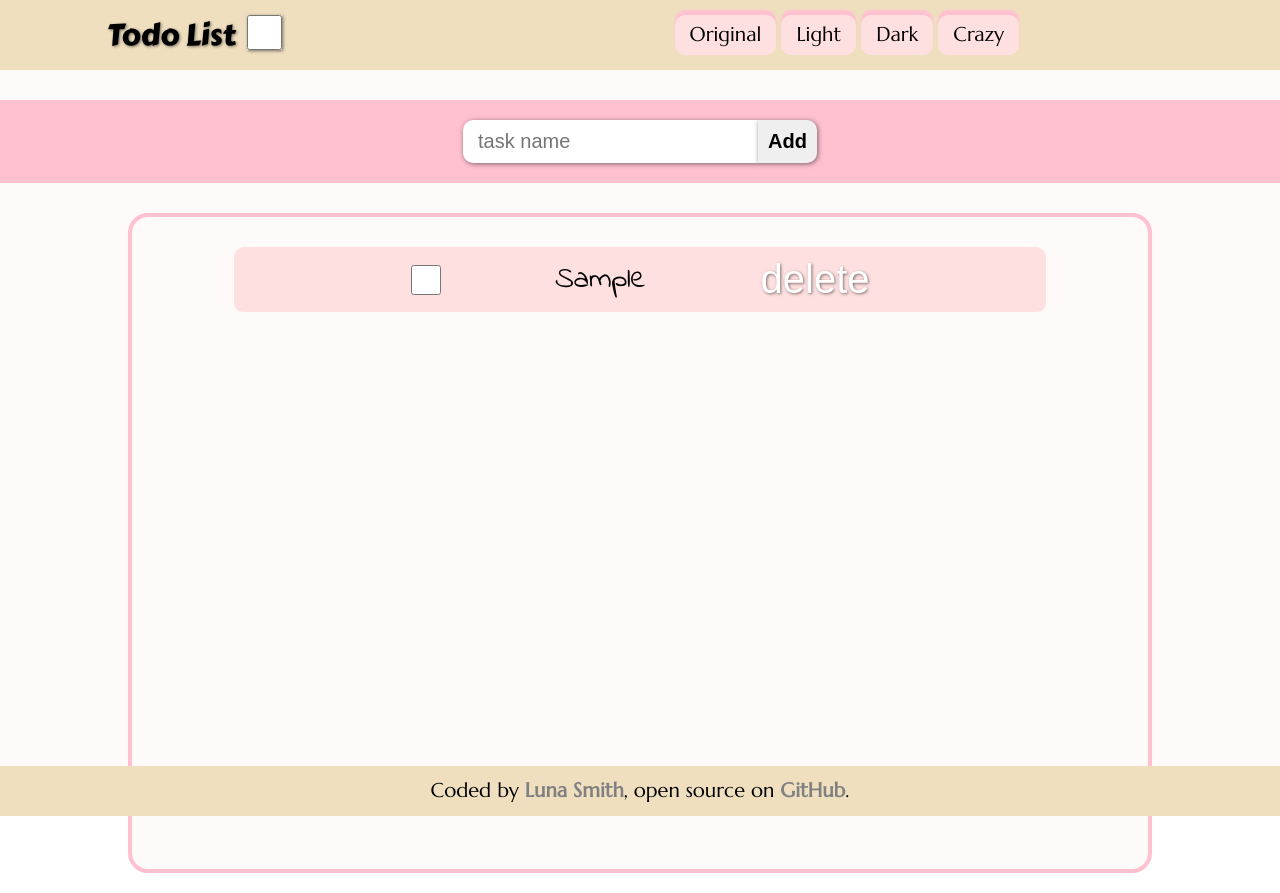
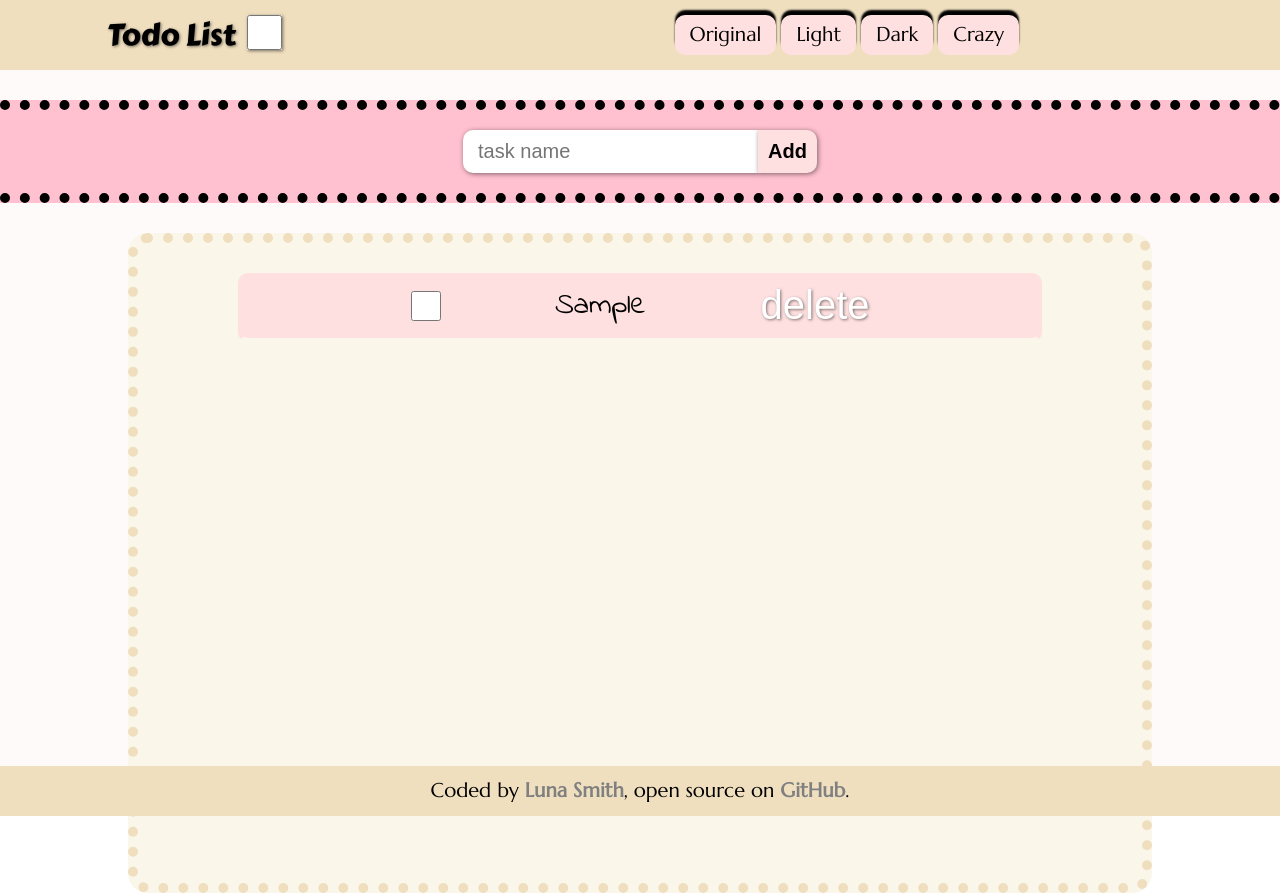
Before and after one commit to Lu-Smith/my_todo_list_react_typescript_redux, a React (Create React App) app: page / in a window 1280 px wide. Both pictures are taken after typing "Sample" into the empty fields and a click on the button "Add". Built offline with nearby package versions, Linux system fonts and the light colour scheme; the HTML template or start-up script is replaced by a standard one.

Commit message:
Updated styled.ts

```diff
--- a/src/app/components/AddedTasks.tsx
+++ b/src/app/components/AddedTasks.tsx
@@ -1,6 +1,6 @@
 import React, {FC, useState} from 'react';
 import {removeTask} from '../../features/newtaskSlice';
-import {useAppDispatch} from '../hooks';
+import {useAppDispatch, useAppSelector} from '../hooks';
 import {AddedTasksContainer, Input, TaskName, Button} from './styles/AddedTasks.styled';
 
 interface Props {
@@ -12,6 +12,7 @@ const AddedTasks: FC<Props> = ({task, index}) => {
 
   const [congrats, setCongrats] = useState("undone");
   const dispatch = useAppDispatch();
+  const changethemes = useAppSelector((state) => state.changethemes.value);
 
   const handleRemoveClick = () => {
    dispatch(removeTask(index));
@@ -23,13 +24,12 @@ const handleChange = () => {
     } else {
       setCongrats("undone");
     }
-
   }
 
   return (
-    <AddedTasksContainer color={congrats}>
+    <AddedTasksContainer color={congrats} theme={changethemes}>
           <Input type='checkbox' onChange={handleChange}/>
-          <TaskName>{task}</TaskName>
+          <TaskName theme={changethemes}>{task}</TaskName>
           <Button className="material-symbols-outlined" onClick={handleRemoveClick}>delete</Button>
     </AddedTasksContainer>
   )
--- a/src/app/components/Main.tsx
+++ b/src/app/components/Main.tsx
@@ -19,12 +19,12 @@ const Main: FC = () => {
     }
 
     return (
-      <MainContainer>
-        <NewTask>
+      <MainContainer theme={changethemes}>
+        <NewTask theme={changethemes}>
             <Input type='text' value={createTask} placeholder='task name' onChange={(e) => setCreateTask(e.target.value)}/>
-            <Button onClick={handleAddTask}>Add</Button>
+            <Button onClick={handleAddTask} theme={changethemes}>Add</Button>
         </NewTask>
-        <TasksList>
+        <TasksList theme={changethemes}>
             {newtasks.map((task: string, index:number) => {
                return <AddedTasks key={index} task={task} index={index}/>
             })}
--- a/src/app/components/styles/AddedTasks.styled.ts
+++ b/src/app/components/styles/AddedTasks.styled.ts
@@ -3,7 +3,10 @@ import styled from 'styled-components';
 
 export const AddedTasksContainer = styled.div`
 
- background: ${props => props.color === "undone" ? "#ffe0e0" : "#efdfbf"};
+ background: ${props =>
+  props.theme === "original" ? "#ffe0e0" :
+  props.theme === "light" ? "white" :
+  props.theme === "dark" ? "black" : "#7cbd1e"};
  padding: 10px 0;
  font-size: 20px;
  line-height: 30px;
@@ -12,9 +15,17 @@ export const AddedTasksContainer = styled.div`
  align-items: center;
  justify-content: center;
  font-family: 'Indie Flower', cursive;
- border-bottom: 2px solid #fffafa;
+ border-bottom: 4px solid ${props =>
+  props.theme === "original" ? "#faf6e9" :
+  props.theme === "light" ? "#ffe8d6" :
+  props.theme === "dark" ? "#163172" : "#1e56a0"};
+ border-left: 4px solid ${props =>
+  props.color === "undone" ? "transparent": "#ec729c"};
+ border-right: 4px solid ${props =>
+  props.color === "undone" ? "transparent": "#ec729c"};
  border-radius: 10px;
- width: 80%;
+ width: ${props =>
+  props.color === "undone" ? "80%": "70%"};
  margin: 0 auto;
  `
 
@@ -28,6 +39,10 @@ export const TaskName = styled.div`
     font-size: 30px;
     margin-right: 10px;
     width: 300px;
+    color: ${props =>
+     props.theme === "original" ? "black" :
+     props.theme === "light" ? "#929aab" :
+     props.theme === "dark" ? "#00d1ff" : "#fffdf6"};
 `
 
 export const Button = styled.button`
--- a/src/app/components/styles/Header.styled.ts
+++ b/src/app/components/styles/Header.styled.ts
@@ -38,10 +38,13 @@ border-radius: 10px;
 margin-right: 5px;
 color: ${props =>
 props.theme === "original" ? "black" :
-props.theme === "light" ? "#ff971d" :
-props.theme === "dark" ? "#00d1ff" : "#5e227f"};
+props.theme === "light" ? "#929aab" :
+props.theme === "dark" ? "#00d1ff" : "white"};
 cursor: pointer;
-box-shadow: 0 -5px 2px #ffc0d0;
+box-shadow: 0 -5px 2px ${props =>
+  props.theme === "original" ? "black" :
+  props.theme === "light" ? "#ffe8d6" :
+  props.theme === "dark" ? "#163172" : "#7cbd1e"};
 ;
 
 &:hover {
--- a/src/app/components/styles/Main.styled.ts
+++ b/src/app/components/styles/Main.styled.ts
@@ -2,8 +2,14 @@ import styled from 'styled-components';
 
 
 export const MainContainer = styled.div`
- background: #fffafa;
- color: black;
+ background-color: ${props =>
+ props.theme === "original" ? "#fffafa" :
+ props.theme === "light" ? "#f9f6f7" :
+ props.theme === "dark" ? "black" : "orange"};
+ color: ${props =>
+ props.theme === "original" ? "black" :
+ props.theme === "light" ? "#ff971d" :
+ props.theme === "dark" ? "#00d1ff" : "#5e227f"};
  padding: 10px 0;
  font-size: 20px;
  line-height: 30px;
@@ -12,7 +18,18 @@ export const MainContainer = styled.div`
 
 export const NewTask = styled.div`
   margin-top: 20px;
-  background: #ffc0d0;
+  background: ${props =>
+   props.theme === "original" ? "#ffc0d0" :
+   props.theme === "light" ? "#ffe8d6" :
+   props.theme === "dark" ? "#163172" : "#5e227f"};
+  border-top: 10px dotted ${props =>
+   props.theme === "original" ? "black" :
+   props.theme === "light" ? "#ffffff" :
+   props.theme === "dark" ? "black" : "#7cbd1e"};
+  border-bottom: 10px dotted ${props =>
+   props.theme === "original" ? "black" :
+   props.theme === "light" ? "#ffffff" :
+   props.theme === "dark" ? "black" : "#d22780"};
   padding: 20px 0;
 `
 
@@ -34,6 +51,14 @@ export const Button = styled.button`
  font-size: 20px;
  font-weight: 600;
  cursor: pointer;
+ background: ${props =>
+  props.theme === "original" ? "#ffe0e0" :
+  props.theme === "light" ? "#f9f6f7" :
+  props.theme === "dark" ? "black" : "#d22780"};
+ color: ${props =>
+  props.theme === "original" ? "black" :
+  props.theme === "light" ? "#929aab" :
+  props.theme === "dark" ? "#00d1ff" : "#f8b500"};
 `
 
 export const TasksList = styled.div`
@@ -41,8 +66,14 @@ export const TasksList = styled.div`
   margin-top: 30px;
   height: 660px;
   width: 80%;
-  border: 4px solid #ffc0d0;
-  background-color: #fffafa;
+  border: 10px dotted ${props =>
+  props.theme === "original" ? "#efdfbf" :
+  props.theme === "light" ? "white" :
+  props.theme === "dark" ? "#3d6cb9" : "#d22780"};
+  background-color: ${props =>
+  props.theme === "original" ? "#faf6e9" :
+  props.theme === "light" ? "#ffe8d6" :
+  props.theme === "dark" ? "#163172" : "#1e56a0"};
   padding: 30px 0;
   border-radius: 20px;
   overflow-y: scroll;
```
Lines whose indentation alone changed are shown as unchanged.
